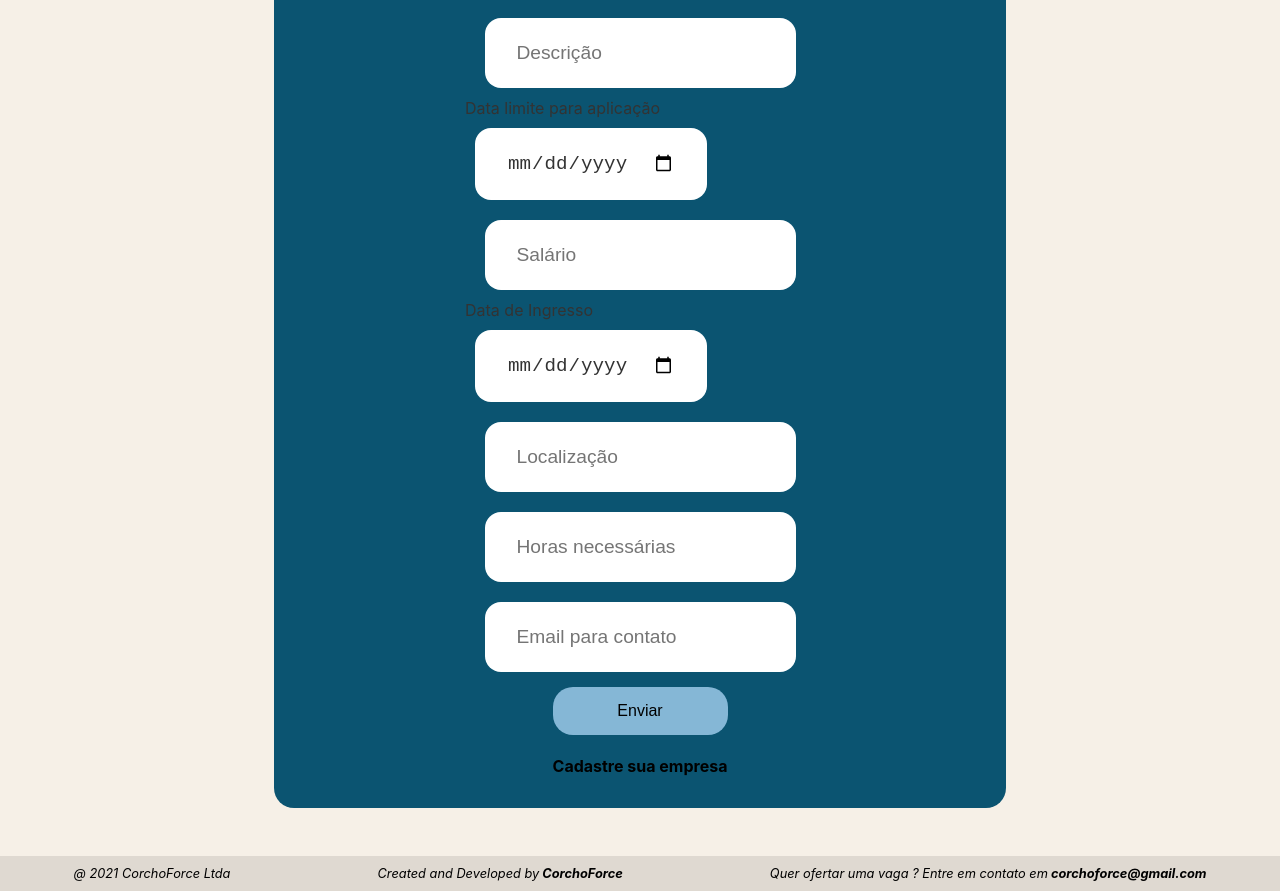
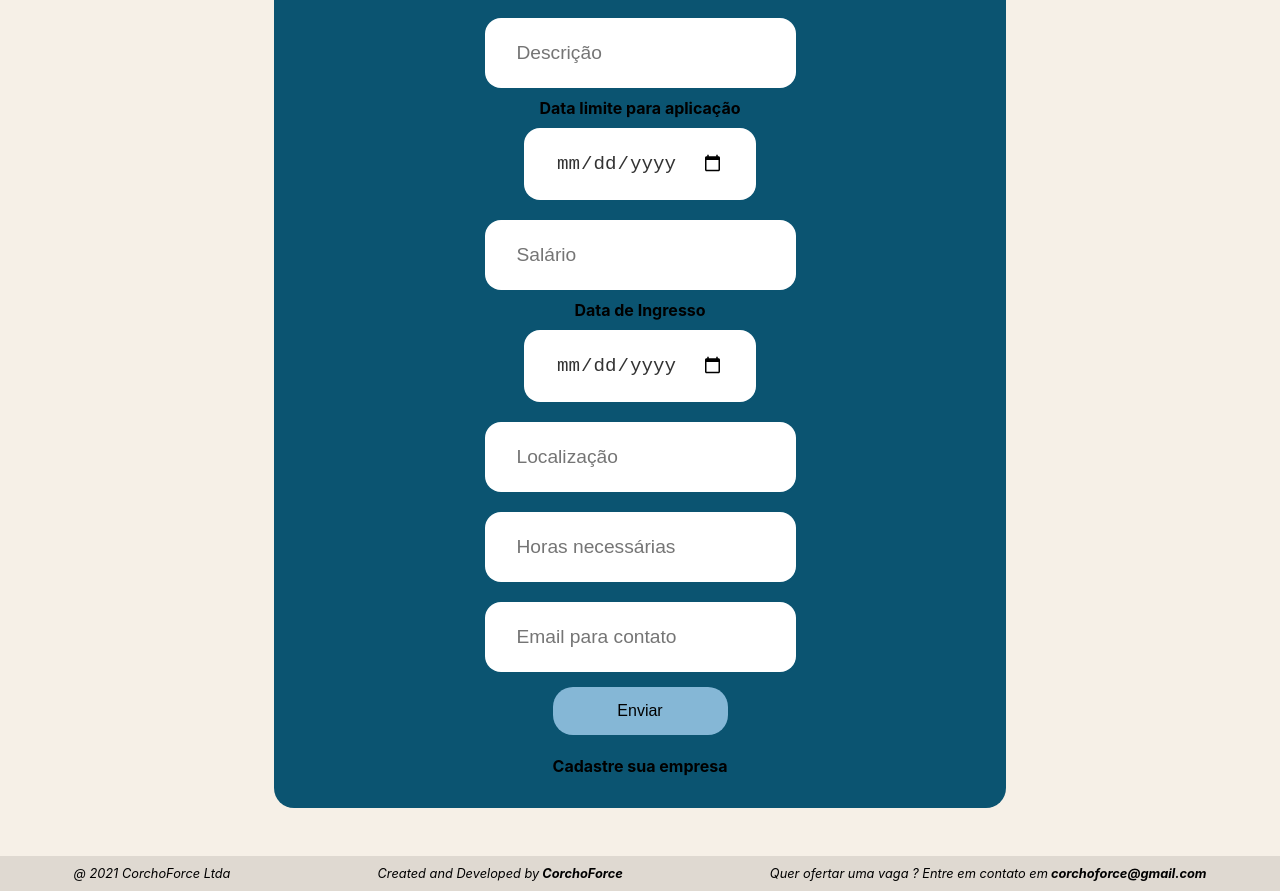
Before and after one commit to CorchoForce/pav-front, a React (Create React App) app: page /register_offer in a window 1280 px wide. Shown: the part 902-1793 px from the top of the page. Built offline with nearby package versions, Linux system fonts and the light colour scheme; no server answers.

Commit message:
Minor changes on date style

```diff
--- a/src/components/RegisterOfferForm/RegisterOfferForm.module.css
+++ b/src/components/RegisterOfferForm/RegisterOfferForm.module.css
@@ -35,5 +35,7 @@
 }
 
 .dateWrapper {
-  color: #333;
+  color: #000;
+  text-align:center;
+  font-weight: bold;
 }
```
